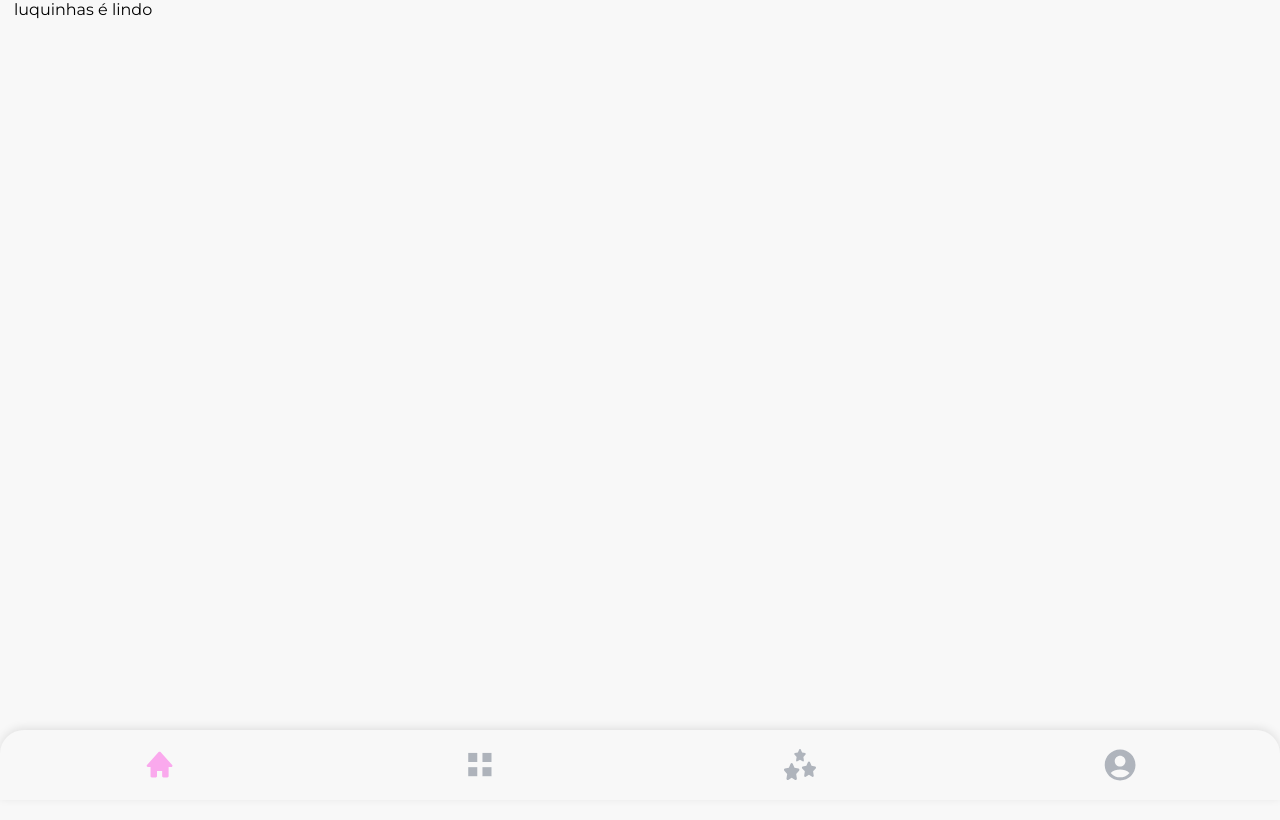
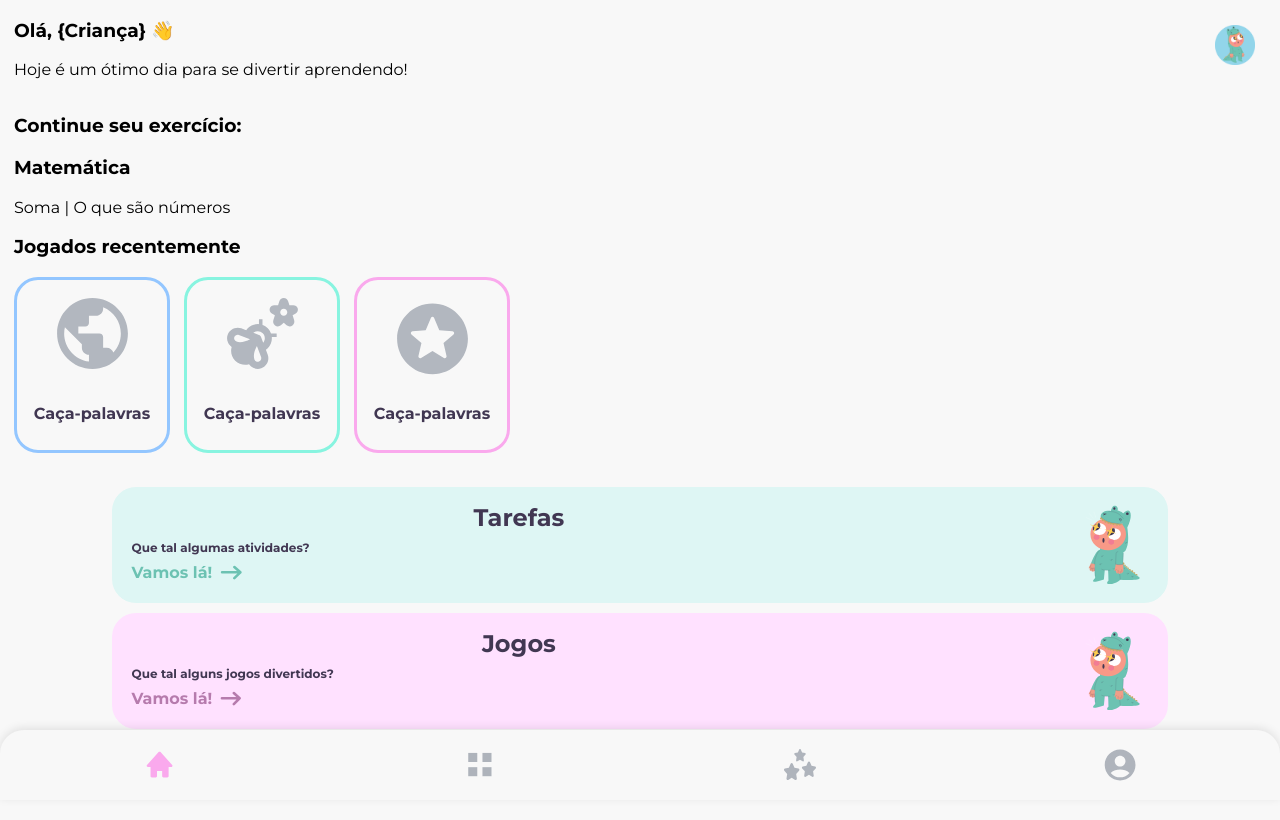
Before and after one commit to FIOO-Education/Fioo-Frontend, a Next.js app: page /home in a window 1280 px wide. Shown: the top 820 px of the page. Built offline with nearby package versions, Linux system fonts and the light colour scheme.

Commit message:
adding some features to game page

```diff
--- a/app/games/steps/page.tsx
+++ b/app/games/steps/page.tsx
@@ -14,7 +14,7 @@ export default function Page() {
   const game = useChildStore((s) => s.game)
   const setGame = useChildStore((s) => s.setGame)
   const setOptionSelected = useChildStore((s) => s.setOptionSelected)
-  const setGamePoints = useChildStore((s) => s.setGamePoints)
+  const setAnswers = useChildStore((s) => s.setAnswers)
 
   const [paths, setPaths] = useState([
     {
@@ -53,13 +53,14 @@ export default function Page() {
   useEffect(() => {
     let tempGame = {...game};
     tempGame.currentQuestion = 1;
+    tempGame.maxQuestionReached = 1;
     const path = paths.find((el) => el.current);
     if (path) {
       setCurrentIndex(paths.indexOf(path));
     }
     setOptionSelected({ selected: null, correctOption: false });
     setGame(tempGame);
-    setGamePoints(0);
+    setAnswers([]);
   }, []);
 
   return (
--- a/app/home/page.tsx
+++ b/app/home/page.tsx
@@ -1,5 +1,84 @@
+"use client";
+
+import PageTitle from "@/components/PageTitle/PageTitle";
+import WorldIcon from "@/public/images/world.svg";
+import BeeIcon from "@/public/images/bee.svg";
+import StarIcon from "@/public/images/star.svg";
+import { useState } from "react";
+import GameCard from "@/components/GameCard/GameCard";
+import styles from "../games/page.module.css";
+import ProfileActivityCard from "@/components/ProfileActivityCard/ProfileActivityCard";
+
 export default function Page() {
-    return (
-        <div>luquinhas é lindo</div>
-    )
+  const [recentPlayed, setRecentPlayed] = useState([
+    {
+      icon: WorldIcon.src,
+      title: "Caça-palavras",
+    },
+    {
+      icon: BeeIcon.src,
+      title: "Caça-palavras",
+    },
+    {
+      icon: StarIcon.src,
+      title: "Caça-palavras",
+    },
+  ]);
+  const [activity, setActivity] = useState([
+    {
+      title: "Tarefas",
+      description: "Que tal algumas atividades?",
+      theme: "green",
+      redirect: "/activities",
+    },
+    {
+      title: "Jogos",
+      description: "Que tal alguns jogos divertidos?",
+      theme: "pink",
+      redirect: "/games",
+    },
+  ]);
+  const [continuePlaying, setContinuePlaying] = useState({
+    subject: "Matemática",
+    section: "Soma",
+    content: "O que são números",
+    percentage: 75,
+  });
+
+  return (
+    <div>
+      <PageTitle
+        title="Olá, {Criança} 👋"
+        text="Hoje é um ótimo dia para se divertir aprendendo!"
+      />
+      <h3>Continue seu exercício:</h3>
+      <div>
+        <section>
+          <h3>{continuePlaying.subject}</h3>
+          <span>{continuePlaying.section} | {continuePlaying.content}</span>
+        </section>
+      </div>
+      <h3>Jogados recentemente</h3>
+      <section className={styles.recent_played}>
+        {recentPlayed.map((el, index) => (
+          <GameCard key={index} {...el} size="small" />
+        ))}
+      </section>
+      <div
+        style={{
+          width: "100%",
+          display: "flex",
+          flexDirection: "column",
+          justifyContent: "center",
+          alignItems: "center",
+          gap: "10px",
+          padding: "20px 0"
+        }}
+      >
+        {activity.map((el) => (
+          <ProfileActivityCard key={el.title} {...el} />
+        ))}
+      </div>
+    </div>
+  );
 }
--- a/components/GameResponse/GameResponse.style.ts
+++ b/components/GameResponse/GameResponse.style.ts
@@ -17,5 +17,9 @@ export const StyledGameResponse = styled("div")(({
     },
     "& > img": {
         margin: "20px 0",
+        borderRadius: "16px",
+        position: "relative",
+        left: "50%",
+        transform: "translate(-50%, 0)",
     }
 }));
--- a/components/GameResponse/GameResponse.tsx
+++ b/components/GameResponse/GameResponse.tsx
@@ -1,4 +1,3 @@
-import Image from "next/image";
 import { MouseEventHandler, useEffect, useState } from "react";
 import { useChildStore } from "@/stores/use-child";
 import GameOptionCard from "../GameOptionCard/GameOptionCard";
@@ -24,10 +23,10 @@ export default function GameResponse({ onClick }: GameResponseProps) {
 
   return (
     <StyledGameResponse>
-      <Image
+      <img
         src={game.currentGame.questions[currentQuestion].imgSrc}
         alt="Game Image"
-        width={360}
+        width="95%"
         height={200}
       />
       <p className="question-title">
--- a/next.config.js
+++ b/next.config.js
@@ -1,15 +1,15 @@
 /** @type {import('next').NextConfig} */
 const nextConfig = {
-  // async redirects() {
-  //   return [
-  //     {
-  //       source: "/",
-  //       destination: "/home",
-  //       permanent: false,
-  //     },
-  //   ];
-  // },
-  output: "export"
+  async redirects() {
+    return [
+      {
+        source: "/",
+        destination: "/home",
+        permanent: false,
+      },
+    ];
+  },
+  // output: "export"
 };
 
 module.exports = nextConfig;
--- a/public/entities/entities.ts
+++ b/public/entities/entities.ts
@@ -21,9 +21,14 @@ export interface Game {
         questions: GameQuestion[];
     };
     currentQuestion: number;
+    maxQuestionReached: number;
 }
 
 export interface SelectedOption {
     selected: number | null;
     correctOption: boolean;
 }
+
+export interface Answer {
+    questionId: number;
+}
--- a/stores/use-child.ts
+++ b/stores/use-child.ts
@@ -1,4 +1,4 @@
-import { FooterActions, Game, SelectedOption } from "@/public/entities/entities";
+import { Answer, FooterActions, Game, SelectedOption } from "@/public/entities/entities";
 import { create } from "zustand";
 import UserIcon from "@/public/images/profile-image.png";
 import Cachorro from "@/public/images/cachorro.png";
@@ -20,8 +20,8 @@ interface ChildStore {
     optionSelected: SelectedOption;
     setOptionSelected: (optionSelected: SelectedOption) => void;
 
-    gamePoints: number;
-    setGamePoints: (gamePoints: number) => void;
+    answers: Answer[];
+    setAnswers: (answers: Answer[]) => void;
 }
 
 export const useChildStore = create<ChildStore>((set) => ({
@@ -147,14 +147,15 @@ export const useChildStore = create<ChildStore>((set) => ({
                 },
             ]
         },
-        currentQuestion: 1
+        currentQuestion: 1,
+        maxQuestionReached: 1
     },
     setGame: (game) => set({ game }),
     optionSelected: { selected: null, correctOption: false },
     setOptionSelected: (optionSelected) => set({ optionSelected }),
 
-    gamePoints: 0,
-    setGamePoints: (gamePoints) => set({ gamePoints }),
+    answers: [],
+    setAnswers: (answers) => set({ answers }),
 
 
 }))
```
Also changed, not shown: app/games/game/page.tsx (+40 -8 lines), app/games/result/page.tsx (+7 -5 lines), components/GameStep/GameStep.tsx (+5 -4 lines), app/page.tsx (added).
